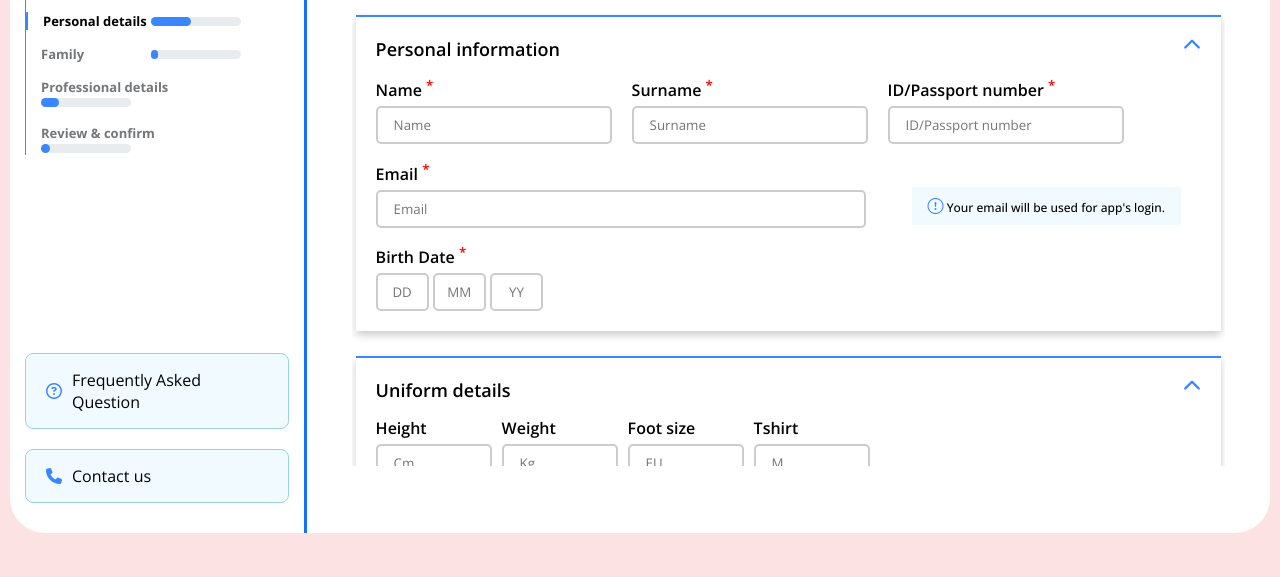
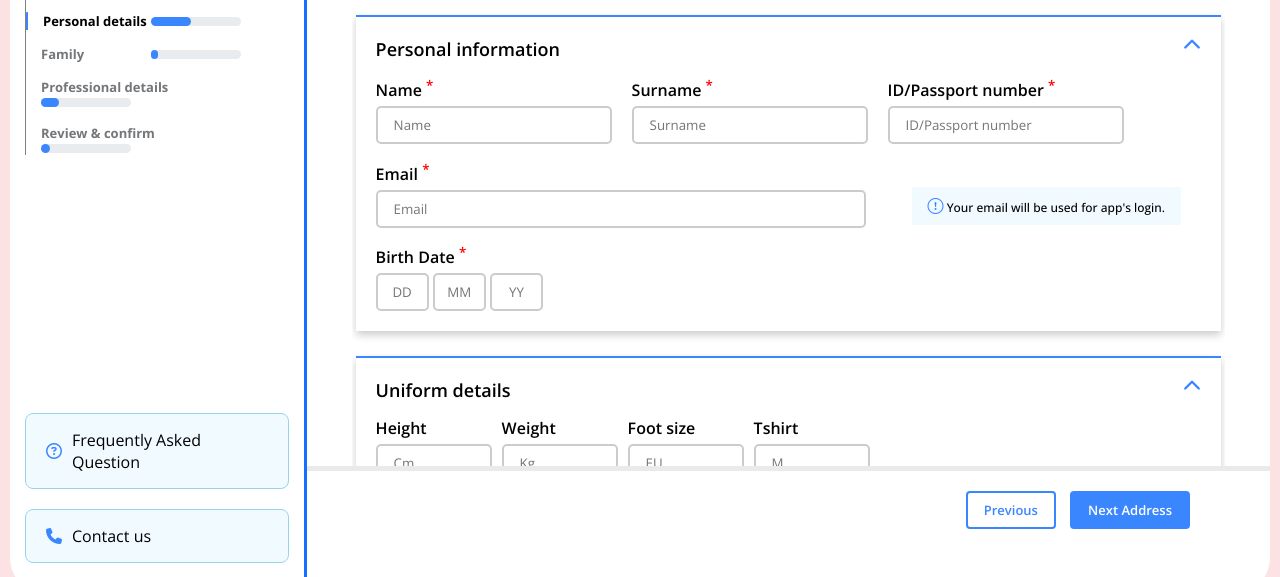
Before and after one commit to dantecodex/form, a plain HTML site: page index.html in a window 1280 px wide. Shown: the part 194-771 px from the top of the page. Drawn offline with nearby package versions, Linux system fonts and the light colour scheme.

Commit message:
all work done

```diff
--- a/index.html
+++ b/index.html
@@ -249,6 +249,11 @@
                     </form>
                 </div>
             </div>
+            <div class="border-effect"></div>
+            <div class="footer">
+                <button>Previous</button>
+                <button>Next Address</button>
+            </div>
         </div>
     </div>
 
--- a/style/form.css
+++ b/style/form.css
@@ -14,6 +14,7 @@ body {
 .container {
     max-width: 1300px;
     margin: 50px 10px;
+    height: fit-content;
     /* height: 80vh; */
     background-color: white;
     display: flex;
@@ -23,7 +24,6 @@ body {
 
 .main {
     width: 100%;
-
 }
 
 .main-content::-webkit-scrollbar {
@@ -35,6 +35,7 @@ body {
     height: 590px;
     overflow-y: auto;
 }
+
 
 .main-content-header {
     display: flex;
@@ -110,7 +111,7 @@ body {
     margin-right: 3px;
     margin-left: 3px;
     height: 2.5px;
-    background-color: #b1b9c4;
+    background-color: #b1b9    box-shadow: 0px 4px  #EAEAEA;c4;
 } */
 
 .user-input {
@@ -227,6 +228,48 @@ input::-webkit-inner-spin-button {
     width: 80px;
 }
 
+.footer button {
+    background-color: white;
+    padding: 8px 16px;
+    color: #3A86FF;
+    font-weight: 600;
+    font-size: 13px;
+    border: 2px solid #3A86FF;
+    border-radius: 4px;
+    transition: all 0.15s ease;
+    margin-right: 10px;
+}
+
+.footer button:nth-child(2)
+{
+    background-color: #3A86FF;
+    color: white;
+    cursor: pointer;
+}
+
+.footer button:hover {
+    background-color: #3A86FF;
+    color: white;
+    cursor: pointer;
+}
+
+.footer button:active {
+    opacity: 0.8;
+}
+
+.footer {
+    float: right;
+    margin-right: 70px;
+    margin-bottom: 15px;
+}
+
+.border-effect {
+    width: 100%;
+    height: 5px;
+    background-color: #eaeaea;
+    position: relative;
+    bottom: 20px;
+}
 
 
 @media (max-width:730px) {
--- a/style/sidebar.css
+++ b/style/sidebar.css
@@ -1,6 +1,5 @@
 .side-bar {
     width: 30vw;
-    height: 100%;
     border-right: 3px solid #166FFF;
 }
 
@@ -86,7 +85,7 @@
 }
 
 .side-bar .query {
-    margin: 198px 15px 30px 15px;
+    margin: 258px 15px 30px 15px;
     background-color: 3A86FF;
 
 }
```
